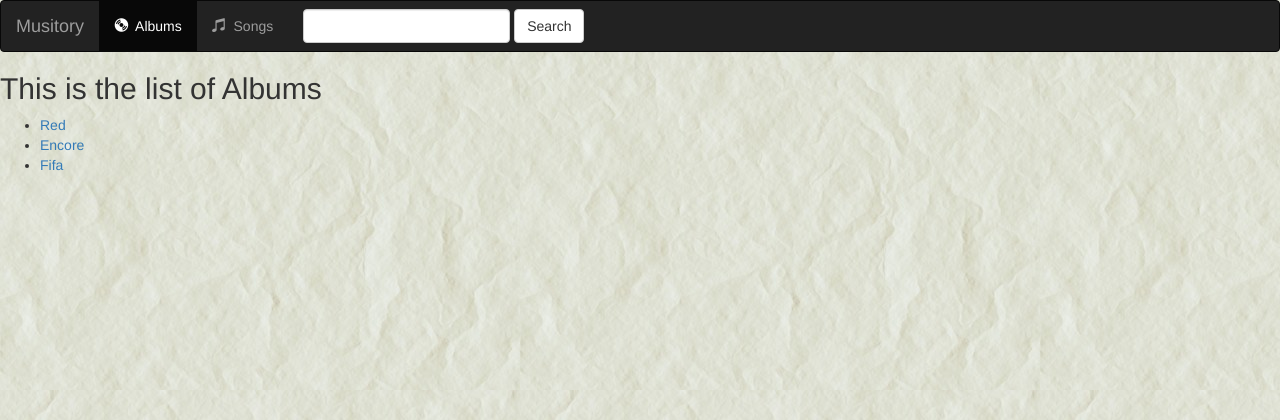
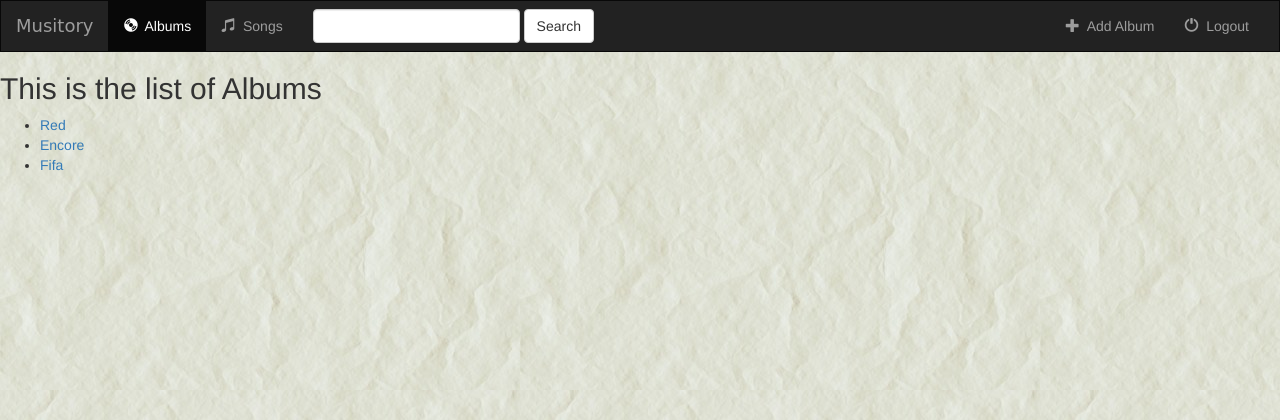
Before and after one commit to adityadate1997/django1, a Django app: page /music/ in a window 1280 px wide. Shown: the top 420 px of the page. Run offline with Django 3.2, Linux system fonts and the light colour scheme; data comes from the database, SQL or seed files in the repository; some libraries are stand-ins or nearby versions.

Commit message:
Header complete

```diff
--- a/music/static/music/style.css
+++ b/music/static/music/style.css
@@ -1,3 +1,11 @@
 body{
     background-image: url(images/background.jpg);
 }
+
+.navbar{
+    border-radius:  0 ;
+}
+
+.navbar-brand{
+    font-family: 'Satisfy', cursive;
+}
--- /dev/null
+++ b/music/templates/music/base.html
@@ -0,0 +1,81 @@
+<head>
+    <title>{% block title %}Musitory{% endblock title %}</title>
+
+    {% load static %}
+
+    <link rel="stylesheet" href="https://maxcdn.bootstrapcdn.com/bootstrap/3.3.7/css/bootstrap.min.css">
+    <link rel="stylesheet" type="text/css" href="{% static '..\static\music\style.css' %}" />
+    <script src="https://ajax.googleapis.com/ajax/libs/jquery/3.5.1/jquery.min.js"></script>
+    <script src="https://maxcdn.bootstrapcdn.com/bootstrap/3.3.7/js/bootstrap.min.js"></script>
+
+
+
+
+</head>
+
+<body>
+    <nav class="navbar navbar-inverse">
+        <div class="container-fluid">
+
+            <!-- Header -->
+            <div class="navbar-header">
+                <button type="button" class="navbar-toggle" data-toggle="collapse" data-target="#topNavBar">
+                    <span class="icon-bar"></span>
+                    <span class="icon-bar"></span>
+                    <span class="icon-bar"></span>
+                </button>
+                <a class="navbar-brand" href="{% url 'music:index' %}">Musitory</a>
+
+            </div>
+
+            <!-- Items -->
+            <div class="collapse navbar-collapse" id="topNavBar">
+
+                <ul class="nav navbar-nav">
+                    <li class="active">
+                        <a href="{% url 'music:index' %}">
+                            <span class="glyphicon glyphicon-cd" aria-hidden="true"></span>&nbsp;
+                            Albums
+                        </a>
+                    </li>
+                    <li class="">
+                        <a href="#">
+                            <span class="glyphicon glyphicon-music" aria-hidden="true"></span>&nbsp;
+                            Songs
+                        </a>
+                    </li>
+                </ul>
+
+                <form class="navbar-form navbar-left" role="search" method="get" action="#">
+                    <div class="form-group">
+                        <input type="text" class="form-control" name="q" value="">
+                    </div>
+                    <button type="submit" class="btn btn-default">Search</button>
+                </form>
+
+                <ul class="nav navbar-nav navbar-right">
+                    <li class="">
+                        <a href="#">
+                            <span class="glyphicon glyphicon-plus" aria-hidden="true"></span>&nbsp;
+                            Add Album
+                        </a>
+                    </li>
+                    <li class="">
+                        <a href="#">
+                            <span class="glyphicon glyphicon-off" aria-hidden="true"></span>&nbsp;
+                            Logout
+                        </a>
+                    </li>
+                </ul>
+
+            </div>
+
+        </div>
+    </nav>
+
+
+    {% block body %}
+
+    {% endblock body %}
+
+</body>
--- a/music/templates/music/index.html
+++ b/music/templates/music/index.html
@@ -1,55 +1,12 @@
 <!-- Loads the path to your static files -->
-{% load static %}
-<link rel="stylesheet" type="text/css" href="{% static 'C:\Users\91913\Django\newproj1\music\static\music\style.css' %}" />
-<link rel="stylesheet" href="https://maxcdn.bootstrapcdn.com/bootstrap/3.3.7/css/bootstrap.min.css"/>
-<link rel="stylesheet" href="https://maxcdn.bootstrapcdn.com/bootstrap/3.3.7/js/bootstrap.min.js"/>
-<link rel="stylesheet" href="https://ajax.googleapis.com/ajax/libs/jquery/3.5.1/jquery.min.js"/>
-
-<nav class="navbar navbar-inverse">
-    <div class="container-fluid">
-
-        <!-- Header -->
-        <div class="navbar-header">
-            <button type="button" class="navbar-toggle" data-toggle="collape" data-target="#topnavbar">
-                <span class="icon-bar"></span>
-                <span class="icon-bar"></span>
-                <span class="icon-bar"></span>
-            </button>
-            <a class="navbar-brand" href="{% url 'music:index' %}">Musitory</a>
-
-        </div>
-
-        <!-- Items -->
-        <div class="collapse navbar-collapse" id="topnavbar">
-            <ul class="nav navbar-nav">
-                <li class="active">
-                    <a href="{% url 'music:index' %}">
-                        <span class="glyphicon glyphicon-cd" aria-hidden="true"></span>&nbsp;
-                        Albums
-                    </a>
-                </li>
-                <li class="">
-                    <a href="#">
-                        <span class="glyphicon glyphicon-music" aria-hidden="true"></span>&nbsp;
-                        Songs
-                    </a>
-                </li>
-            </ul>
-
-            <form class="navbar-form navbar-left" role="search" method="get" action="#">
-                <div class="form-group">
-                    <input type="text" class="form-control" name="q" value="">
-                </div>
-                <button type="submit" class="btn btn-default">Search</button>
-            </form>
-
-        </div>
-
-    </div>
-</nav>
+{% extends 'music/base.html' %}
 
 
 
+
+
+
+{% block body %}
     {% if all_albums %}
         <h2>This is the list of Albums</h2>
 
@@ -61,3 +18,4 @@
     {% else %}
         <h3>You Dont have any albums</h3>
     {% endif %}
+    {% endblock body %}
```
Also changed, not shown: music/templates/music/details.html (+6 -1 lines). Lines whose indentation alone changed are shown as unchanged.
